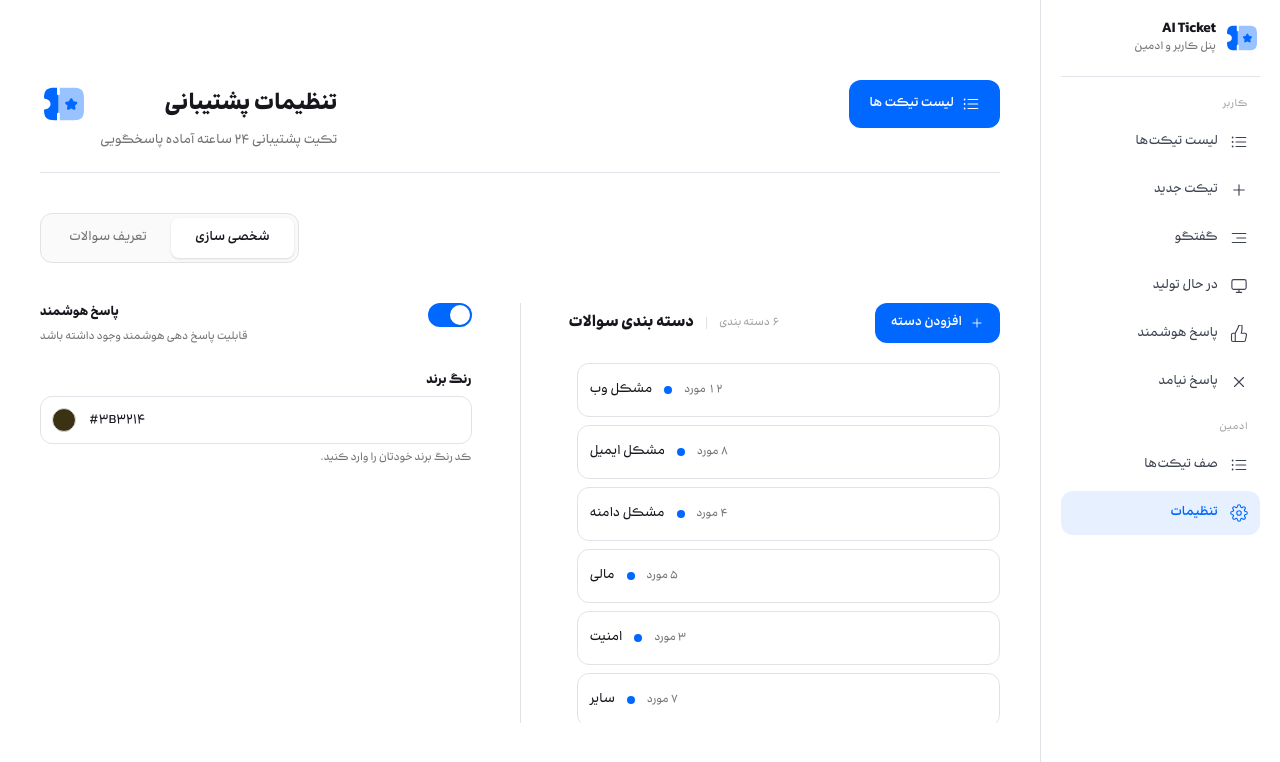
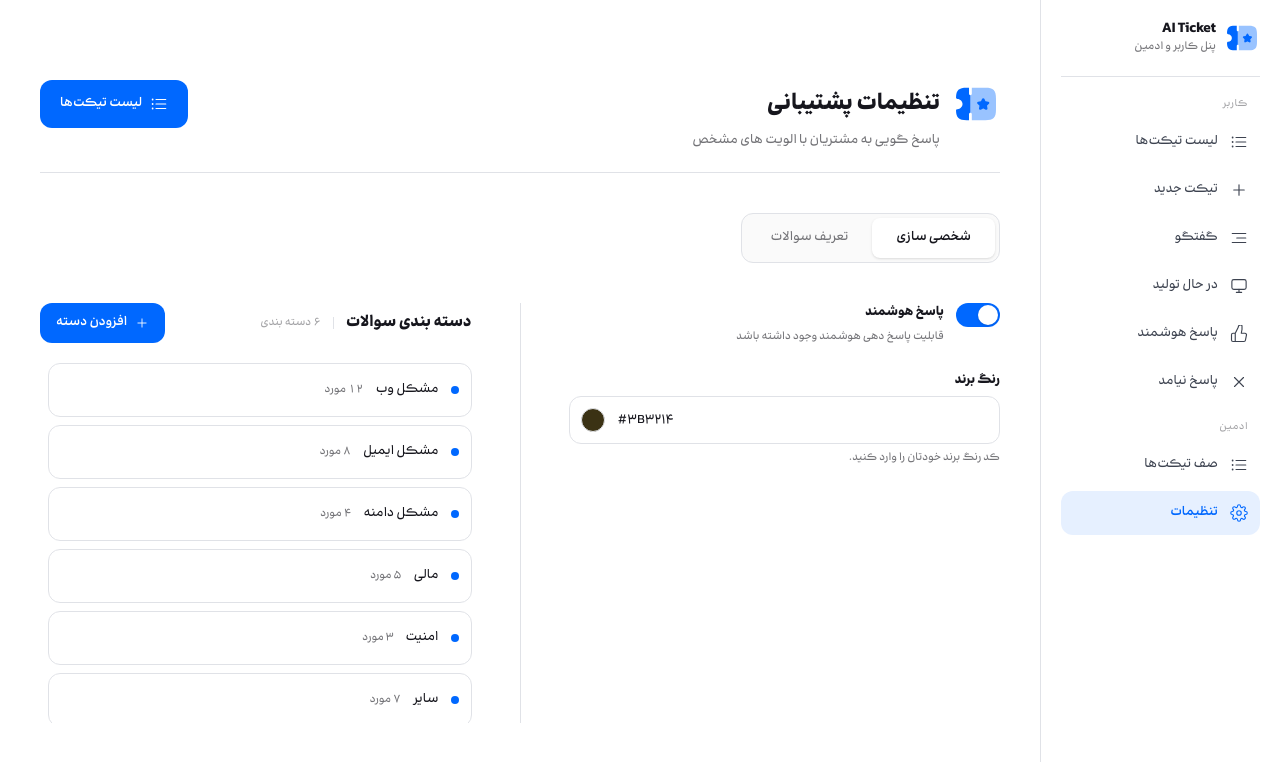
Before and after one commit to mehmet-gandomi/ticket, a React (Vite) app: page /admin/settings in a window 1280 px wide. Shown: the top 762 px of the page. Built offline with nearby package versions, Linux system fonts and the light colour scheme.

Commit message:
css changes and alignment problems fixed

```diff
--- a/src/pages/AdminSettingsPage.tsx
+++ b/src/pages/AdminSettingsPage.tsx
@@ -5,6 +5,7 @@ import { Field, Input, Select, TextArea } from '../components/FormControls';
 import { Button } from '../components/Button';
 import { Label } from '../components/Label';
 import { Plus, Check, Close, TicketStar, ListIcon, Trash, Edit } from '../icons';
+import { PageHeader } from '../components/PageHeader';
 import {
   initialCategories,
   initialAnswers,
@@ -21,7 +22,7 @@ function Toggle({ checked, onChange, label, hint }: {
         className={`relative w-11 h-6 rounded-full transition shrink-0 ${checked ? 'bg-brand' : 'bg-line'}`}>
         <span className={`absolute top-0.5 size-5 rounded-full bg-white shadow transition-all ${checked ? 'right-0.5' : 'right-[22px]'}`} />
       </button>
-      <div className="flex flex-col gap-1 items-end flex-1">
+      <div className="flex flex-col gap-1 flex-1">
         <span className="text-[13px] font-bold text-ink-900 text-right">{label}</span>
         {hint && <span className="text-[11px] text-ink-500 text-right leading-5">{hint}</span>}
       </div>
@@ -118,12 +119,12 @@ function CategoriesPanel({ cats, setCats, onAdd }: {
   return (
     <div className="flex flex-col gap-5 flex-1 min-w-0">
       <div className="flex items-center justify-between gap-3">
+        <div className="flex items-center gap-3 text-right">
+          <h3 className="text-[16px] font-bold text-ink-900">دسته بندی سوالات</h3>
+          <span className="w-px h-3 bg-line" />
+          <span className="text-[11px] text-ink-400 tabular">{cats.length} دسته بندی</span>
+        </div>
         <Button variant="primary" size="md" leadingIcon={<Plus size={14} />} onClick={onAdd}>افزودن دسته</Button>
-        <div className="flex items-center gap-3 text-right">
-          <span className="text-[11px] text-ink-400 tabular">{cats.length} دسته بندی</span>
-          <span className="w-px h-3 bg-line" />
-          <h3 className="text-[16px] font-bold text-ink-900">دسته بندی سوالات</h3>
-        </div>
       </div>
       {cats.length === 0 ? (
         <div className="flex flex-col items-center justify-center py-10 gap-4 text-center">
@@ -139,14 +140,14 @@ function CategoriesPanel({ cats, setCats, onAdd }: {
         <div className="flex flex-col gap-2 max-h-[360px] overflow-auto pl-2">
           {cats.map((c) => (
             <div key={c.id} className="flex items-center justify-between gap-3 rounded-xl border border-line bg-white px-3 py-2.5 hover:border-brand transition group">
+              <div className="flex items-center gap-3">
+                <span className="size-2 rounded-full bg-brand" />
+                <span className="text-[13px] text-ink-900">{c.name}</span>
+                <span className="text-[11px] text-ink-500 tabular">{c.count} مورد</span>
+              </div>
               <div className="flex items-center gap-2 opacity-0 group-hover:opacity-100 transition">
                 <button className="size-8 grid place-items-center rounded-lg text-ink-500 hover:text-brand hover:bg-brand-tint transition"><Edit size={14} /></button>
                 <button onClick={() => remove(c.id)} className="size-8 grid place-items-center rounded-lg text-ink-500 hover:text-danger hover:bg-red-50 transition"><Trash size={14} /></button>
-              </div>
-              <div className="flex items-center gap-3">
-                <span className="text-[11px] text-ink-500 tabular">{c.count} مورد</span>
-                <span className="size-2 rounded-full bg-brand" />
-                <span className="text-[13px] text-ink-900">{c.name}</span>
               </div>
             </div>
           ))}
@@ -163,8 +164,6 @@ function PersonalizationTab({ cats, setCats, openCat }: {
   const [brand, setBrand] = useState('#3B3214');
   return (
     <div className="flex gap-12">
-      <div className="flex-1 min-w-0"><CategoriesPanel cats={cats} setCats={setCats} onAdd={openCat} /></div>
-      <div className="w-px bg-line" />
       <div className="flex-1 flex flex-col gap-6">
         <Toggle checked={ai} onChange={setAi} label="پاسخ هوشمند" hint="قابلیت پاسخ دهی هوشمند وجود داشته باشد" />
         <Field label="رنگ برند" hint="کد رنگ برند خودتان را وارد کنید.">
@@ -174,6 +173,8 @@ function PersonalizationTab({ cats, setCats, openCat }: {
           </div>
         </Field>
       </div>
+      <div className="w-px bg-line" />
+      <div className="flex-1 min-w-0"><CategoriesPanel cats={cats} setCats={setCats} onAdd={openCat} /></div>
     </div>
   );
 }
@@ -183,24 +184,24 @@ function AnswersTab({ answers, setAnswers, openAns }: {
 }) {
   return (
     <div className="flex flex-col gap-4">
-      <div className="flex items-center justify-end gap-3">
+      <div className="flex items-center gap-3">
         <Button variant="primary" size="lg" leadingIcon={<Plus size={16} />} onClick={openAns}>افزودن پاسخ</Button>
       </div>
       <div className="flex flex-col gap-3">
         {answers.map((a) => (
           <div key={a.id} className="rounded-2xl border border-line bg-white px-5 py-4 hover:border-brand transition">
             <div className="flex items-start justify-between gap-4">
+              <div className="flex-1 flex flex-col gap-2">
+                <div className="flex items-center gap-3">
+                  <span className="text-[13px] font-bold text-ink-900">{a.title}</span>
+                  <Label color="primary">{a.category}</Label>
+                </div>
+                <p className="text-[13px] text-ink-500 leading-7 text-right">{a.body}</p>
+              </div>
               <div className="flex items-center gap-2">
                 <button className="size-8 grid place-items-center rounded-lg text-ink-500 hover:text-brand hover:bg-brand-tint transition"><Edit size={14} /></button>
                 <button onClick={() => setAnswers(answers.filter((x) => x.id !== a.id))}
                   className="size-8 grid place-items-center rounded-lg text-ink-500 hover:text-danger hover:bg-red-50 transition"><Trash size={14} /></button>
-              </div>
-              <div className="flex-1 flex flex-col gap-2 items-end">
-                <div className="flex items-center gap-3">
-                  <Label color="primary">{a.category}</Label>
-                  <span className="text-[13px] font-bold text-ink-900">{a.title}</span>
-                </div>
-                <p className="text-[13px] text-ink-500 leading-7 text-right">{a.body}</p>
               </div>
             </div>
           </div>
@@ -220,21 +221,22 @@ export function AdminSettingsPage() {
 
   return (
     <PageContainer>
-      <header className="flex items-start justify-between gap-6 pb-5 border-b border-line">
-        <button onClick={() => nav('/admin/tickets')}
-          className="inline-flex items-center gap-2 h-12 px-5 rounded-xl bg-brand text-white text-[13px] font-medium hover:bg-brand-dark transition">
-          <ListIcon size={18} /><span>لیست تیکت ها</span>
-        </button>
-        <div className="flex items-start gap-3 text-right">
-          <div>
-            <h1 className="text-[23px] font-bold text-ink-900 leading-[48px]">تنظیمات پشتیبانی</h1>
-            <p className="text-[13px] text-ink-500 leading-6">تکیت پشتیبانی ۲۴ ساعته آماده پاسخگویی</p>
-          </div>
-          <div className="text-brand"><TicketStar size={48} /></div>
-        </div>
-      </header>
 
-      <div className="flex justify-end">
+      <PageHeader
+        title="تنظیمات پشتیبانی"
+        subtitle="پاسخ گویی به مشتریان با الویت های مشخص"
+        action={
+          <button
+            onClick={() => nav('/admin/tickets')}
+            className="inline-flex items-center gap-2 h-12 px-5 rounded-xl bg-brand text-white text-[13px] font-medium hover:bg-brand-dark transition"
+          >
+            <ListIcon size={18} />
+            <span>لیست تیکت‌ها</span>
+          </button>
+        }
+      />
+
+      <div className="flex">
         <div className="inline-flex p-1 rounded-xl border border-line bg-surface-50">
           {([{ id: 'personal', label: 'شخصی سازی' }, { id: 'answers', label: 'تعریف سوالات' }] as const).map((t) => (
             <button key={t.id} onClick={() => setTab(t.id)}
--- a/src/pages/AdminTicketListPage.tsx
+++ b/src/pages/AdminTicketListPage.tsx
@@ -8,6 +8,7 @@ import { Button } from '../components/Button';
 import { Pagination } from '../components/Pagination';
 import { Search } from '../icons';
 import { adminTickets, type AdminState } from '../data/adminMock';
+import { Setting } from '../icons/index'
 
 function StatBox({ count, label, tint }: { count: string | number; label: string; tint: 'gray'|'warning'|'primary'|'danger'|'default' }) {
   const tints: Record<string, string> = {
@@ -69,8 +70,9 @@ export function AdminTicketListPage() {
         action={
           <button
             onClick={() => nav('/admin/settings')}
-            className="inline-flex items-center gap-2 h-12 px-5 rounded-xl bg-white border border-line text-ink-900 text-[13px] font-medium hover:bg-surface-50 transition"
+            className="inline-flex items-center gap-2 h-12 px-5 rounded-xl bg-brand text-white text-[13px] font-medium hover:bg-brand-dark transition"
           >
+            <Setting size={18} />
             <span>تنظیمات</span>
           </button>
         }
```
Also changed, not shown: src/components/AdminTicketRow.tsx (+30 -29 lines).
